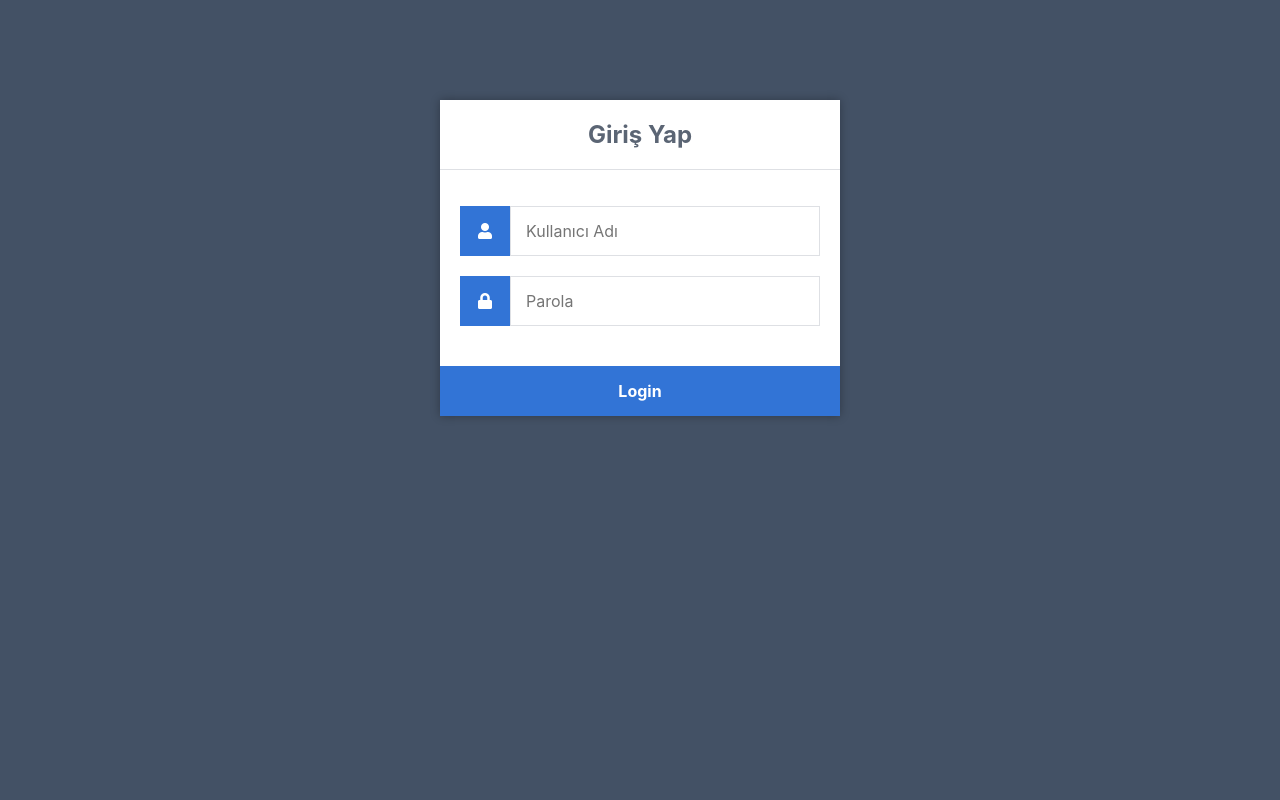
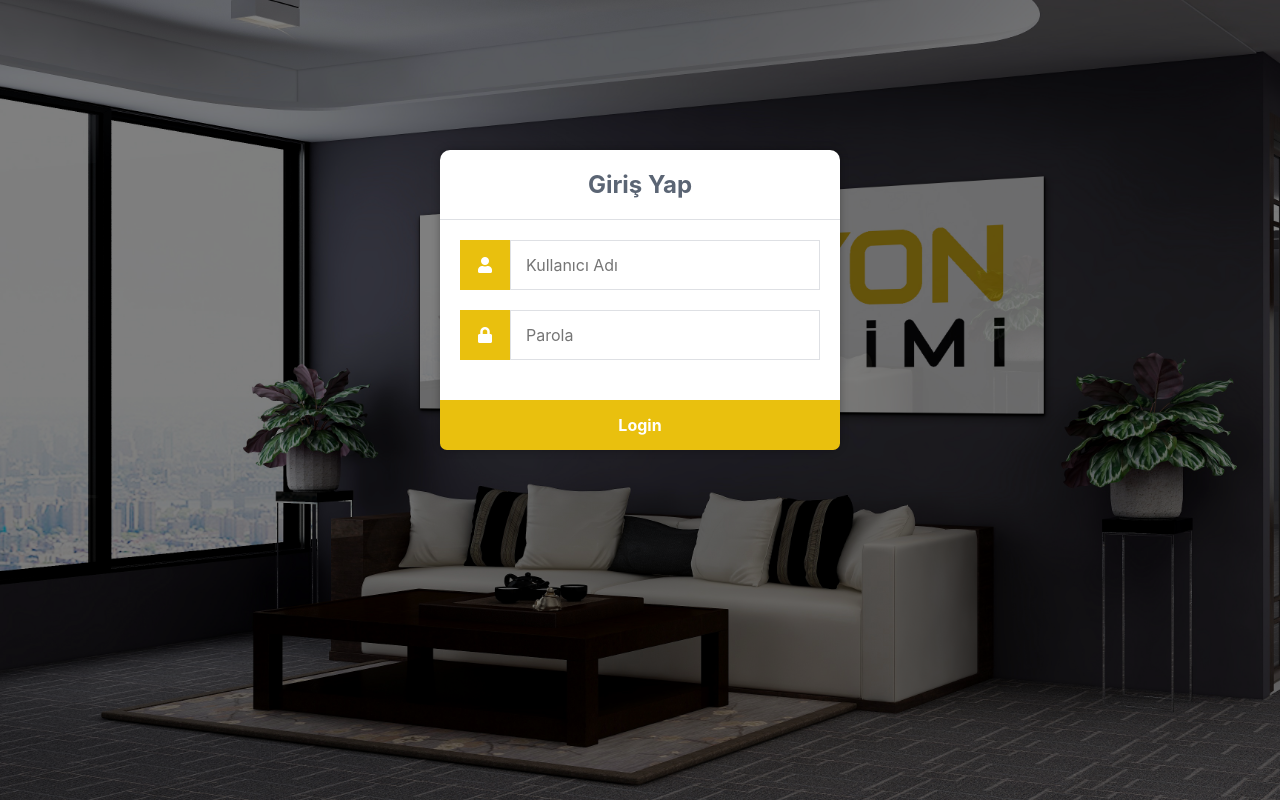
Before and after one commit to celalyl555/vizyonTakvimi, a PHP site: page /admin/index in a window 1280 px wide. Run offline with PHP 8.4, Linux system fonts and the light colour scheme.

Commit message:
duzenleme

```diff
--- a/admin/index.php
+++ b/admin/index.php
@@ -7,6 +7,7 @@
 	<link rel="stylesheet" href="https://use.fontawesome.com/releases/v5.7.1/css/all.css">
 </head>
 <body>
+	<div class="loginBody">
 		<div class="login">
 			<h1>Giriş Yap</h1>
 			<form action="authenticate" method="post">
@@ -21,5 +22,6 @@
 				<input type="submit" value="Login">
 			</form>
 		</div>
+	</div>
 </body>
 </html>
--- a/admin/style.css
+++ b/admin/style.css
@@ -2,15 +2,50 @@
     box-sizing: border-box;
     font-family: -apple-system, BlinkMacSystemFont, "segoe ui", roboto, oxygen, ubuntu, cantarell, "fira sans", "droid sans", "helvetica neue", Arial, sans-serif;
     font-size: 16px;
+    margin: 0;
+    padding: 0;
 }
 body {
     background-color: #435165;
+    width: 100%;
+    height: 100%;
 }
+.loginBody {
+    background: url(images/bg_1.jpg) center center;
+    background-size: cover;
+    position: relative;
+    width: 100%;
+    height: 100vh;
+    display: flex;
+    justify-content: center;
+    align-items: flex-start;
+}
+
+.loginBody::before {
+    content: '';
+    position: absolute;
+    top: 0;
+    bottom: 0;
+    right: 0;
+    left: 0;
+    width: 100%;
+    height: 100%;
+    background-color: rgba(0, 0, 0, 0.5); /* Bu değer karartma seviyesini belirler */
+    z-index: 1;
+}
+
+.loginBody * {
+    position: relative;
+    z-index: 2; /* İçeriklerin pseudo-element'in altında kalmaması için */
+}
+
+
 .login {
     width: 400px;
     background-color: #ffffff;
     box-shadow: 0 0 9px 0 rgba(0, 0, 0, 0.3);
-    margin: 100px auto;
+    margin-top: 150px;
+    border-radius: 10px;
 }
 .login h1 {
     text-align: center;
@@ -31,7 +66,7 @@ body {
     align-items: center;
     width: 50px;
     height: 50px;
-    background-color: #3274d6;
+    background-color: #e9c00e;
     color: #ffffff;
 }
 .login form input[type="password"], .login form input[type="text"] {
@@ -40,20 +75,25 @@ body {
     border: 1px solid #dee0e4;
     margin-bottom: 20px;
     padding: 0 15px;
+    outline: none;
+}
+.login form input:focus {
+    border: 1px solid #e9c00e;
 }
 .login form input[type="submit"] {
     width: 100%;
     padding: 15px;
     margin-top: 20px;
-    background-color: #3274d6;
+    background-color: #e9c00e;
     border: 0;
     cursor: pointer;
     font-weight: bold;
     color: #ffffff;
     transition: background-color 0.2s;
+    border-radius: 0px 0px 7px 7px;
 }
 .login form input[type="submit"]:hover {
-  background-color: #2868c7;
+  background-color: #e9c00e;
     transition: background-color 0.2s;
 }
 
```
Also changed, not shown: other parts of admin/style.css (+47 -0 lines), admin/home.php (+9 -9 lines). Lines whose indentation alone changed are shown as unchanged.
